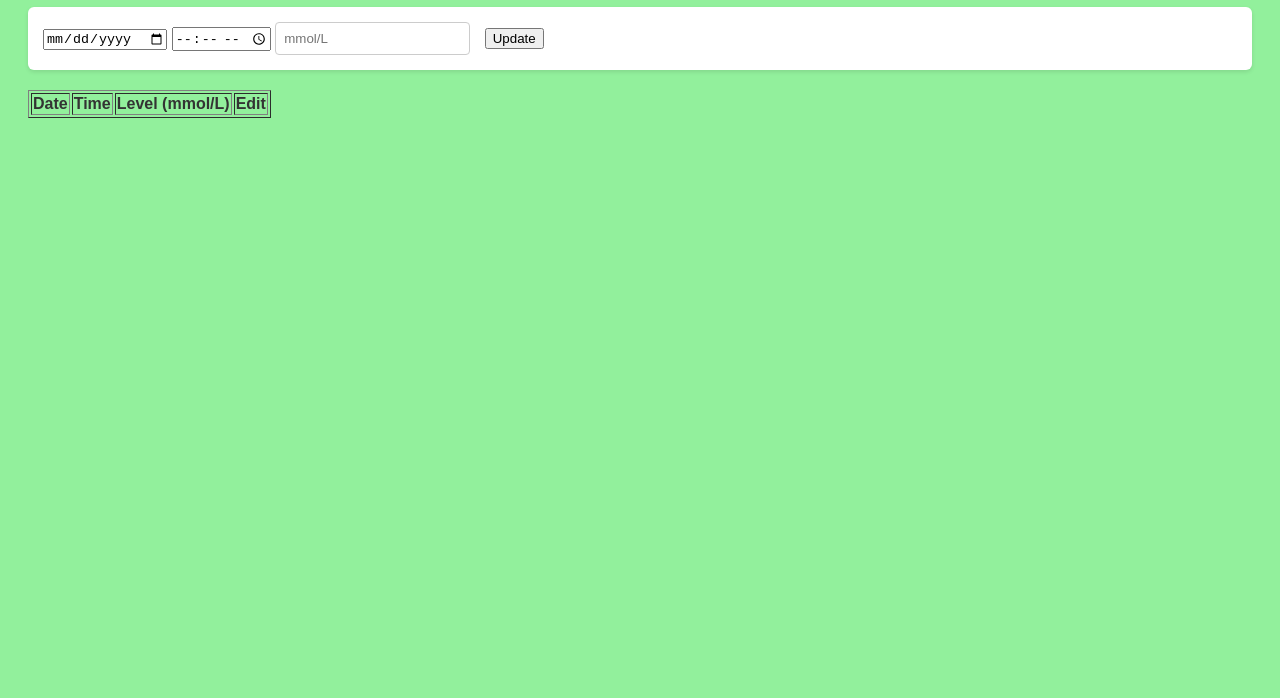
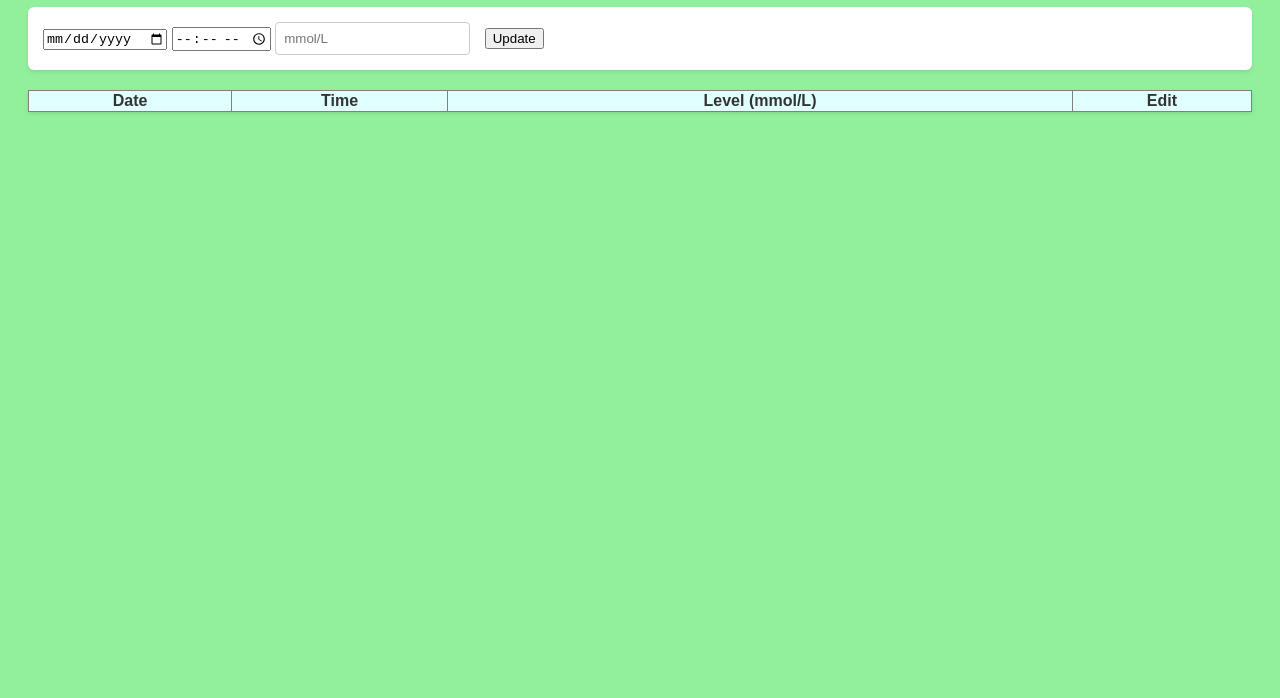
Before and after one commit to mohamedsalimagil/Blood-Glucose-Tracker, a plain HTML site: page index.html in a window 1280 px wide. Shown: the part 102-800 px from the top of the page. Drawn offline with Linux system fonts and the light colour scheme; no server answers.

Commit message:
Blood-Glucose-Tracker

```diff
--- a/style.css
+++ b/style.css
@@ -28,3 +28,14 @@ form input[type="submit"] {
   cursor: pointer;
   transition: background-color 0.3s ease;
 }
+form input[type="submit"]:hover {
+  background-color: #0056b3;
+}
+
+/* Table layout */
+table {
+  width: 100%;
+  border-collapse: collapse;
+  background-color: lightcyan;
+  box-shadow: 0 2px 4px rgba(0,0,0,0.1);
+}
```
